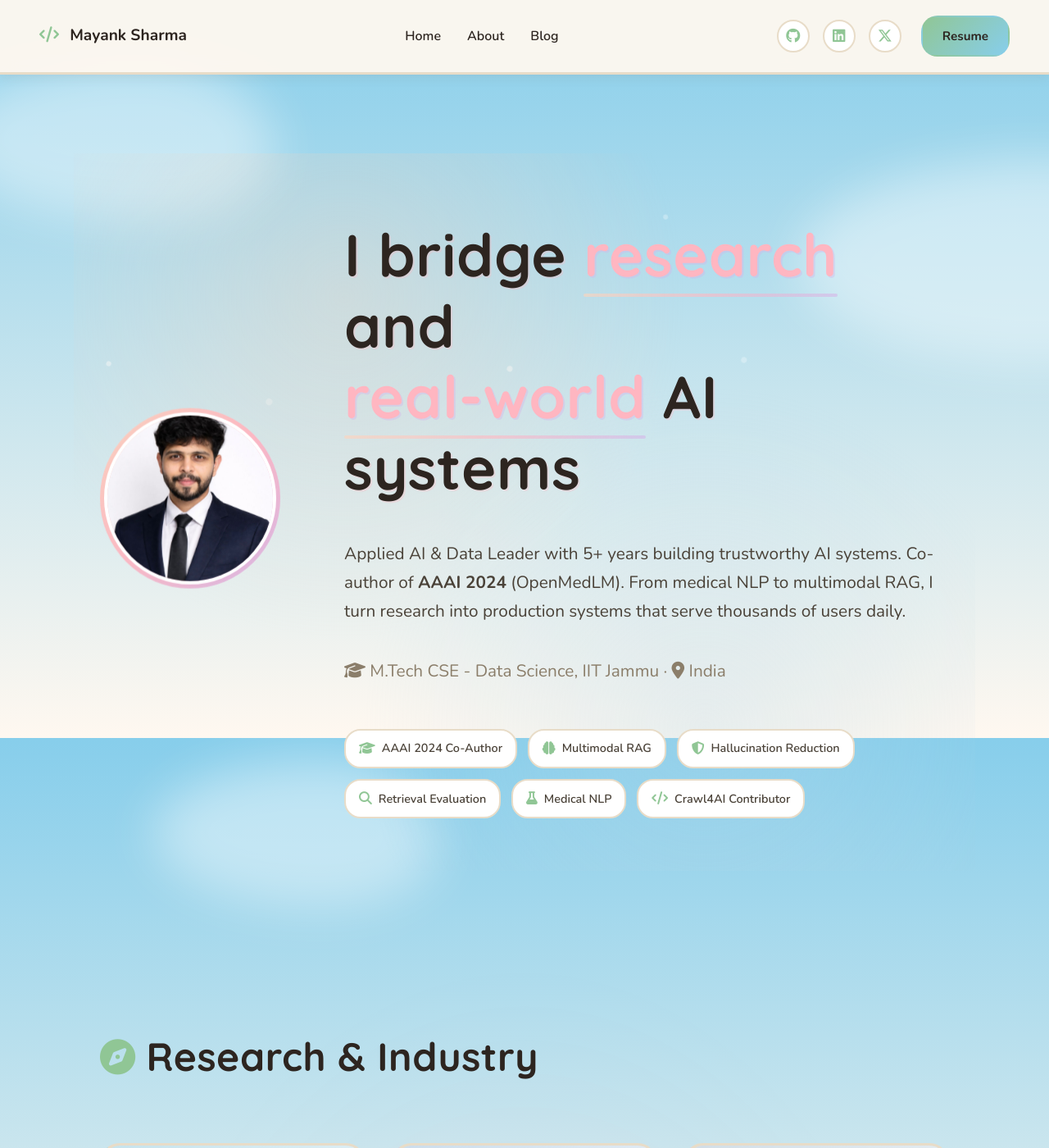
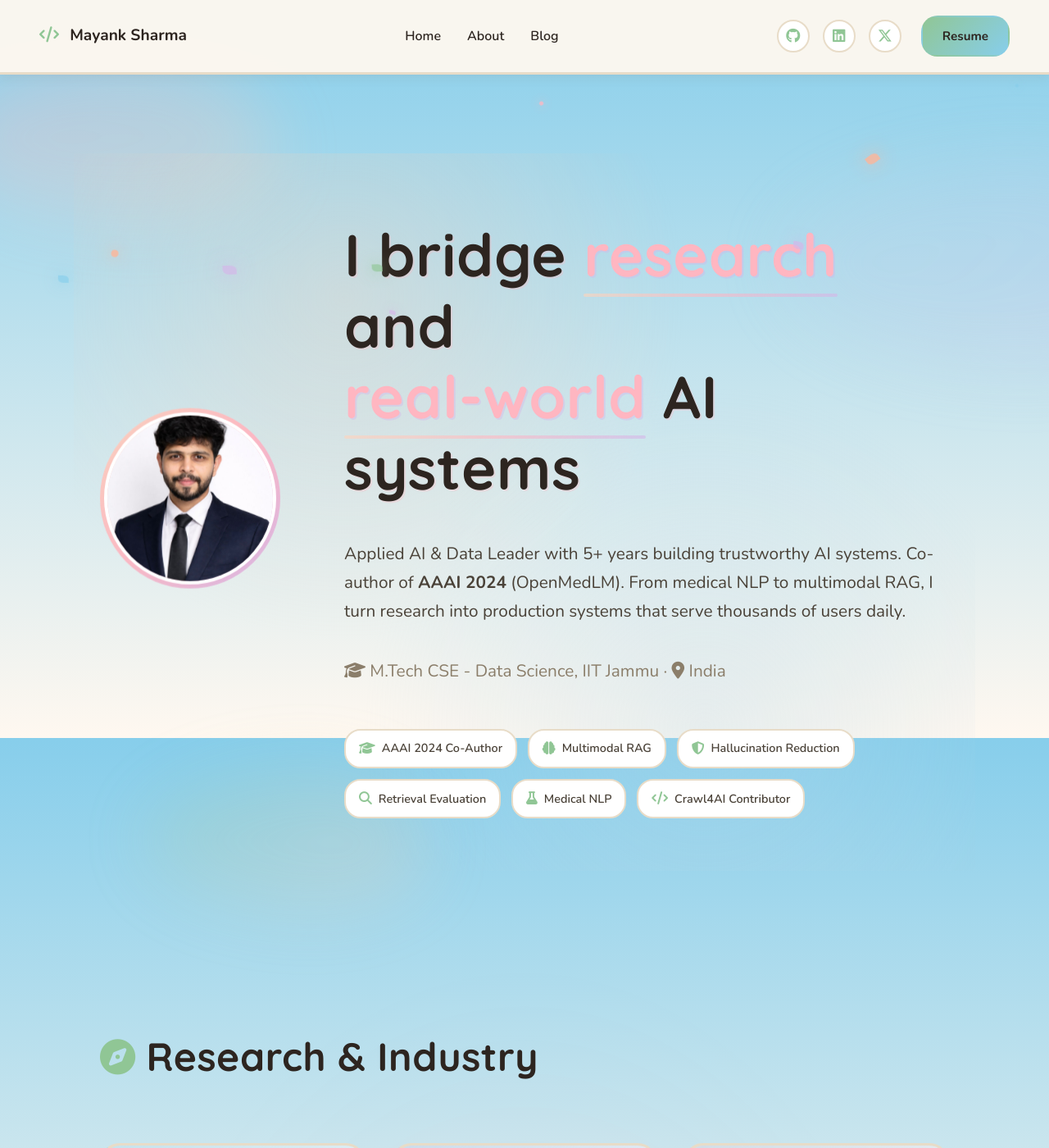
Before and after one commit to mayank1101/mayank1101.github.io, a Jekyll site: the page built from index.html, in a window 1280 px wide and 1400 px high. Shown: the whole window at 82% size. Built offline with Jekyll 4.4.1, drawn with Linux system fonts in a browser that asks for light colours.

Commit message:
added visible color for petals animation

```diff
--- a/assets/animations.js
+++ b/assets/animations.js
@@ -467,7 +467,7 @@ document.addEventListener('DOMContentLoaded', () => {
     observer.observe(img);
   });
 
-  // ===== Add floating particles (Ghibli dust motes) =====
+  // ===== Add floating particles (Ghibli-style petals & dust motes) =====
   if (!isMobile && !prefersReducedMotion) {
     const particleContainer = document.createElement('div');
     particleContainer.className = 'particle-container';
@@ -478,27 +478,42 @@ document.addEventListener('DOMContentLoaded', () => {
       width: 100%;
       height: 100%;
       pointer-events: none;
-      z-index: -1;
+      z-index: 1;
       overflow: hidden;
     `;
     document.body.appendChild(particleContainer);
 
+    // Ghibli-inspired pastel colors for particles (visible against light background)
+    const particleColors = [
+      'rgba(255, 182, 193, 0.8)',  // Pink
+      'rgba(212, 181, 232, 0.7)',  // Purple
+      'rgba(144, 198, 149, 0.7)',  // Green
+      'rgba(255, 180, 150, 0.8)',  // Peach/Orange
+      'rgba(135, 206, 235, 0.7)',  // Sky blue
+    ];
+
     const createParticle = () => {
       const particle = document.createElement('div');
-      const size = Math.random() * 6 + 2;
+      const size = Math.random() * 8 + 4;
       const startX = Math.random() * window.innerWidth;
-      const duration = Math.random() * 10 + 15;
+      const duration = Math.random() * 12 + 18;
+      const color = particleColors[Math.floor(Math.random() * particleColors.length)];
+      const animationType = Math.floor(Math.random() * 5);
+
+      // Randomly choose between circle and petal shape
+      const isPetal = Math.random() > 0.5;
+      const borderRadius = isPetal ? '50% 0 50% 0' : '50%';
 
       particle.style.cssText = `
         position: absolute;
         width: ${size}px;
-        height: ${size}px;
-        background: rgba(255, 255, 255, 0.6);
-        border-radius: 50%;
+        height: ${isPetal ? size * 1.5 : size}px;
+        background: ${color};
+        border-radius: ${borderRadius};
         left: ${startX}px;
-        top: -10px;
-        animation: particleFall ${duration}s linear forwards;
-        opacity: ${Math.random() * 0.5 + 0.3};
+        top: -20px;
+        animation: particleFall${animationType} ${duration}s ease-in-out forwards;
+        box-shadow: 0 0 ${size * 2}px ${color};
       `;
 
       particleContainer.appendChild(particle);
@@ -506,29 +521,56 @@ document.addEventListener('DOMContentLoaded', () => {
       setTimeout(() => particle.remove(), duration * 1000);
     };
 
-    // Add particle fall animation
+    // Add particle fall animations with variety
     if (!document.querySelector('#particle-styles')) {
       const style = document.createElement('style');
       style.id = 'particle-styles';
       style.textContent = `
-        @keyframes particleFall {
-          0% {
-            transform: translateY(0) translateX(0) rotate(0deg);
-          }
-          100% {
-            transform: translateY(100vh) translateX(${Math.random() * 200 - 100}px) rotate(360deg);
-          }
+        @keyframes particleFall0 {
+          0% { transform: translateY(0) translateX(0) rotate(0deg); opacity: 0; }
+          10% { opacity: 1; }
+          90% { opacity: 1; }
+          100% { transform: translateY(100vh) translateX(-80px) rotate(360deg); opacity: 0; }
+        }
+        @keyframes particleFall1 {
+          0% { transform: translateY(0) translateX(0) rotate(0deg); opacity: 0; }
+          10% { opacity: 1; }
+          90% { opacity: 1; }
+          100% { transform: translateY(100vh) translateX(80px) rotate(-360deg); opacity: 0; }
+        }
+        @keyframes particleFall2 {
+          0% { transform: translateY(0) translateX(0) rotate(0deg); opacity: 0; }
+          10% { opacity: 1; }
+          50% { transform: translateY(50vh) translateX(-40px) rotate(180deg); }
+          90% { opacity: 1; }
+          100% { transform: translateY(100vh) translateX(20px) rotate(270deg); opacity: 0; }
+        }
+        @keyframes particleFall3 {
+          0% { transform: translateY(0) translateX(0) rotate(0deg); opacity: 0; }
+          10% { opacity: 1; }
+          50% { transform: translateY(50vh) translateX(40px) rotate(-180deg); }
+          90% { opacity: 1; }
+          100% { transform: translateY(100vh) translateX(-20px) rotate(-270deg); opacity: 0; }
+        }
+        @keyframes particleFall4 {
+          0% { transform: translateY(0) translateX(0) rotate(0deg) scale(0.8); opacity: 0; }
+          10% { opacity: 1; }
+          25% { transform: translateY(25vh) translateX(-30px) rotate(90deg) scale(1); }
+          50% { transform: translateY(50vh) translateX(30px) rotate(180deg) scale(1.1); }
+          75% { transform: translateY(75vh) translateX(-20px) rotate(270deg) scale(1); }
+          90% { opacity: 1; }
+          100% { transform: translateY(100vh) translateX(0) rotate(360deg) scale(0.8); opacity: 0; }
         }
       `;
       document.head.appendChild(style);
     }
 
     // Create particles periodically
-    setInterval(createParticle, 3000);
+    setInterval(createParticle, 2000);
 
     // Create initial particles
-    for (let i = 0; i < 5; i++) {
-      setTimeout(createParticle, i * 500);
+    for (let i = 0; i < 8; i++) {
+      setTimeout(createParticle, i * 300);
     }
   }
 });
--- a/assets/style.css
+++ b/assets/style.css
@@ -90,47 +90,58 @@ a:hover {
   color: var(--accent-pink);
 }
 
-/* ===== Background Clouds ===== */
+/* ===== Background Clouds (Ghibli-style soft pastels) ===== */
 .glow-orb {
   position: fixed;
   border-radius: 60% 40% 40% 60% / 50% 60% 40% 50%;
-  background: rgba(255, 255, 255, 0.6);
-  filter: blur(30px);
-  opacity: 0.7;
+  filter: blur(40px);
+  opacity: 0.5;
   z-index: -1;
   pointer-events: none;
   animation: cloudFloat 60s ease-in-out infinite;
 }
 
+/* Pink/peach cloud */
 .glow-orb-1 {
   top: 5%;
   left: -5%;
   width: 400px;
   height: 200px;
-}
-
+  background: linear-gradient(135deg, rgba(255, 182, 193, 0.6), rgba(255, 212, 186, 0.5));
+}
+
+/* Blue/purple cloud */
 .glow-orb-2 {
   top: 15%;
   right: -10%;
   width: 500px;
   height: 250px;
+  background: linear-gradient(135deg, rgba(180, 215, 233, 0.5), rgba(212, 181, 232, 0.4));
   animation-delay: -20s;
 }
 
+/* Green/yellow cloud */
 .glow-orb-3 {
   bottom: 20%;
   left: 10%;
   width: 350px;
   height: 180px;
+  background: linear-gradient(135deg, rgba(144, 198, 149, 0.4), rgba(255, 212, 186, 0.5));
   animation-delay: -40s;
 }
 
 @keyframes cloudFloat {
   0%, 100% {
-    transform: translate(0, 0);
+    transform: translate(0, 0) scale(1);
+  }
+  25% {
+    transform: translate(40px, -10px) scale(1.02);
   }
   50% {
-    transform: translate(80px, -20px);
+    transform: translate(80px, -20px) scale(1);
+  }
+  75% {
+    transform: translate(40px, -5px) scale(0.98);
   }
 }
 
```
